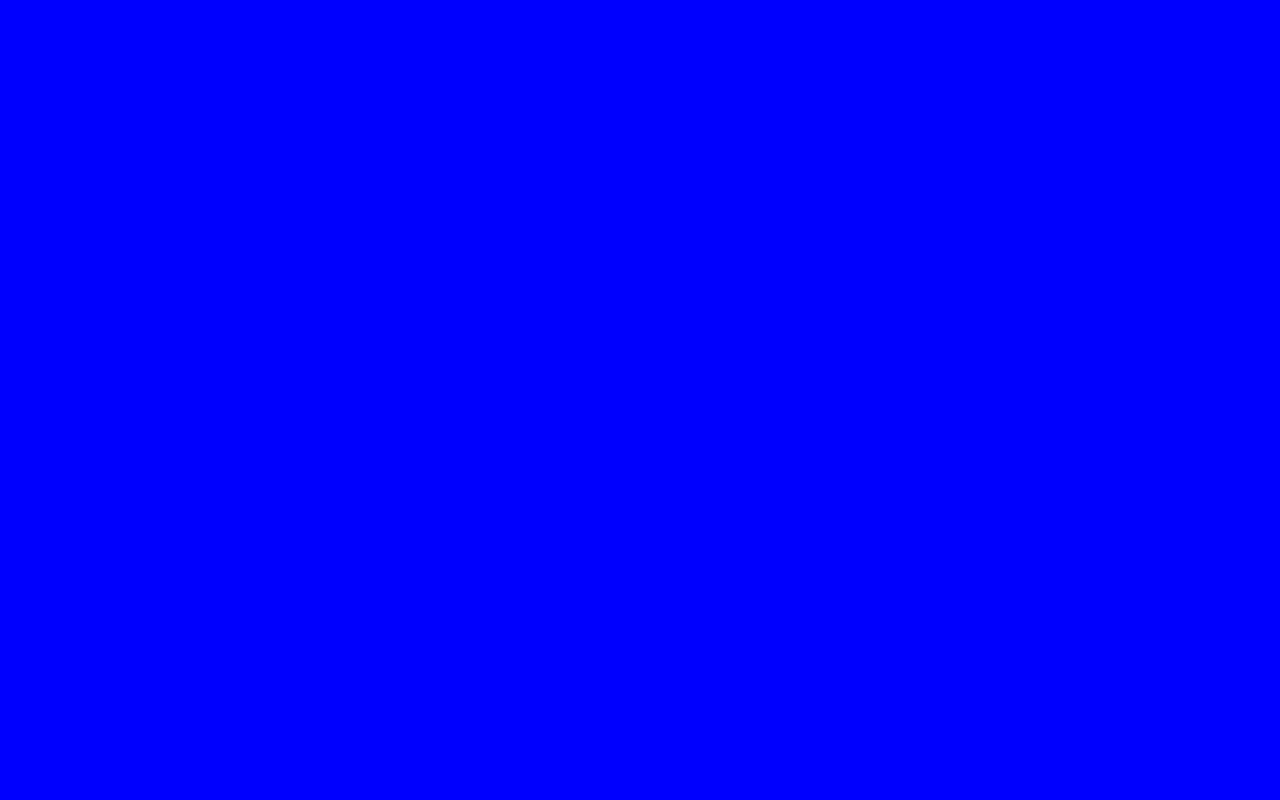
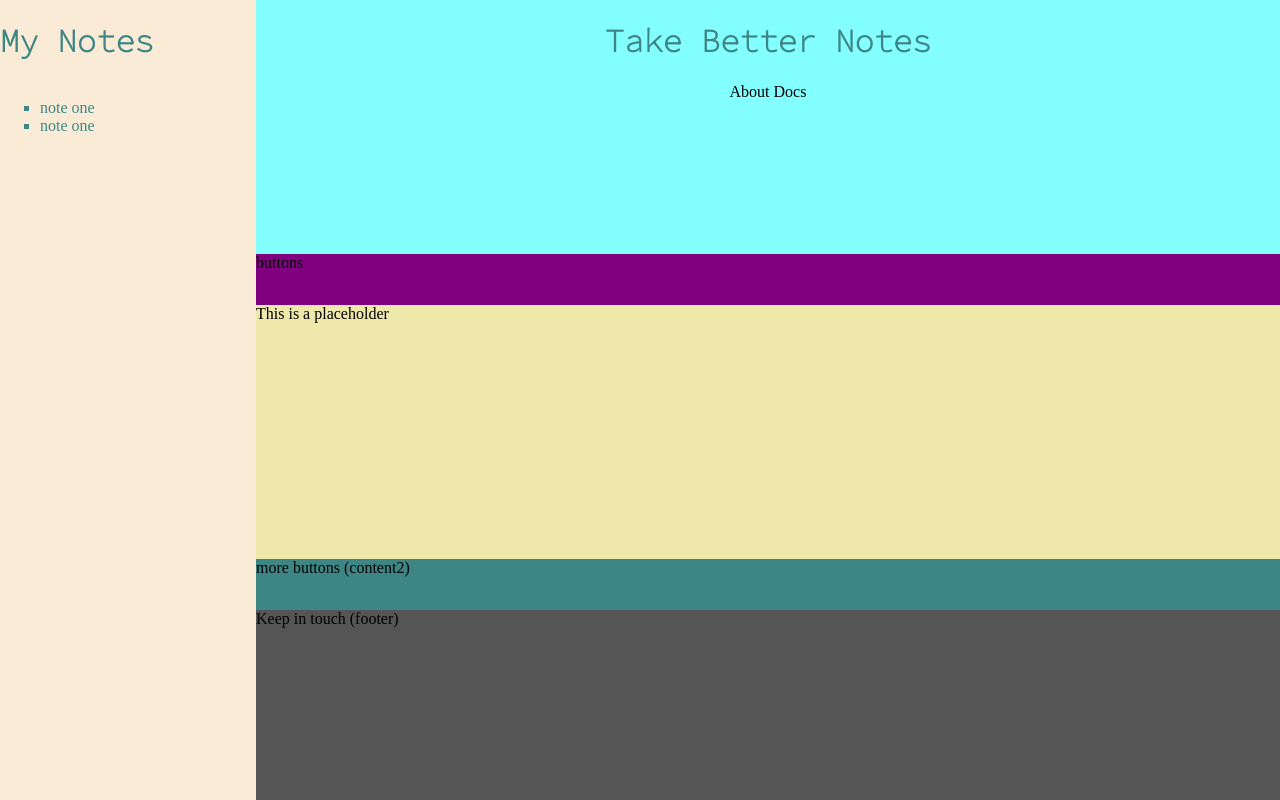
Before and after one commit to bigeugg/assignment1, a plain HTML site: page index.html in a window 1280 px wide. Drawn offline with Linux system fonts and the light colour scheme.

Commit message:
added a grid template

```diff
--- a/index.html
+++ b/index.html
@@ -4,10 +4,27 @@
     <meta charset="UTF-8">
     <meta http-equiv="X-UA-Compatible" content="IE=edge">
     <meta name="viewport" content="width=device-width, initial-scale=1.0">
-    <title>Document</title>
     <link href="stylesheets/stylesheet.css" rel="stylesheet">
+    <link href="https://fonts.googleapis.com/css2?family=Source+Code+Pro:wght@200&display=swap" rel="stylesheet">
 </head>
 <body>
+    <div class="grid-container">
+        <header><h1>Take Better Notes</h1>
+        <p id="bottom">About Docs</p>
+        </header>
 
+        <div id="sidebar"><h1>My Notes</h1>
+            <ul>
+                <li>note one</li>
+                <li>note one</li>
+            </ul>
+        </div>
+
+
+        <div id="content1">buttons</div>
+        <div id="longbox">This is a placeholder</div>
+        <div id="content2">more buttons (content2)</div>
+        <footer>Keep in touch (footer) </footer>
+    </div>
 </body>
 </html>
--- a/stylesheets/stylesheet.css
+++ b/stylesheets/stylesheet.css
@@ -1,3 +1,70 @@
 body {
-    background-color: blue;
+    margin: 0;
 }
+
+h1 {
+    font-family: 'Source Code Pro', monospace;
+    font-weight: bold;
+    color: #3e8686;
+}
+
+li {
+    list-style-type: square;
+    color: #3e8686;
+}
+
+
+.grid-container {
+    display:grid;
+    height: 100vh;
+    grid-template-columns: 1fr 4fr;
+    grid-template-rows: 1fr 0.2fr 1fr 0.2fr 0.75fr;
+    grid-template-areas:
+    "sidebar header"
+    "sidebar content1"
+    "sidebar longbox"
+    "sidebar content2"
+    "sidebar footer"
+}
+
+header {
+    background: #84ffff;
+    grid-area: header;
+    text-align: center;
+}
+
+
+#sidebar{
+    background-color: antiquewhite;
+    grid-area: sidebar;
+    display: flex;
+    flex-direction: column;
+}
+
+#content1 {
+    background-color: purple;
+    grid-area: content1;
+}
+
+#longbox {
+    background: palegoldenrod;
+    grid-area: longbox;
+}
+
+#content2 {
+    background-color: #3e8686;
+    grid-area: content2;
+
+}
+
+footer {
+    background-color: #555;
+    grid-area: footer;
+}
+
+@media only screen and (max-width:550px) {
+    .grid-container {
+        grid-template-columns: 1fr;
+        grid-template-rows: 0.4fr;
+    }
+}
```
Also changed, not shown: 1 other file.
